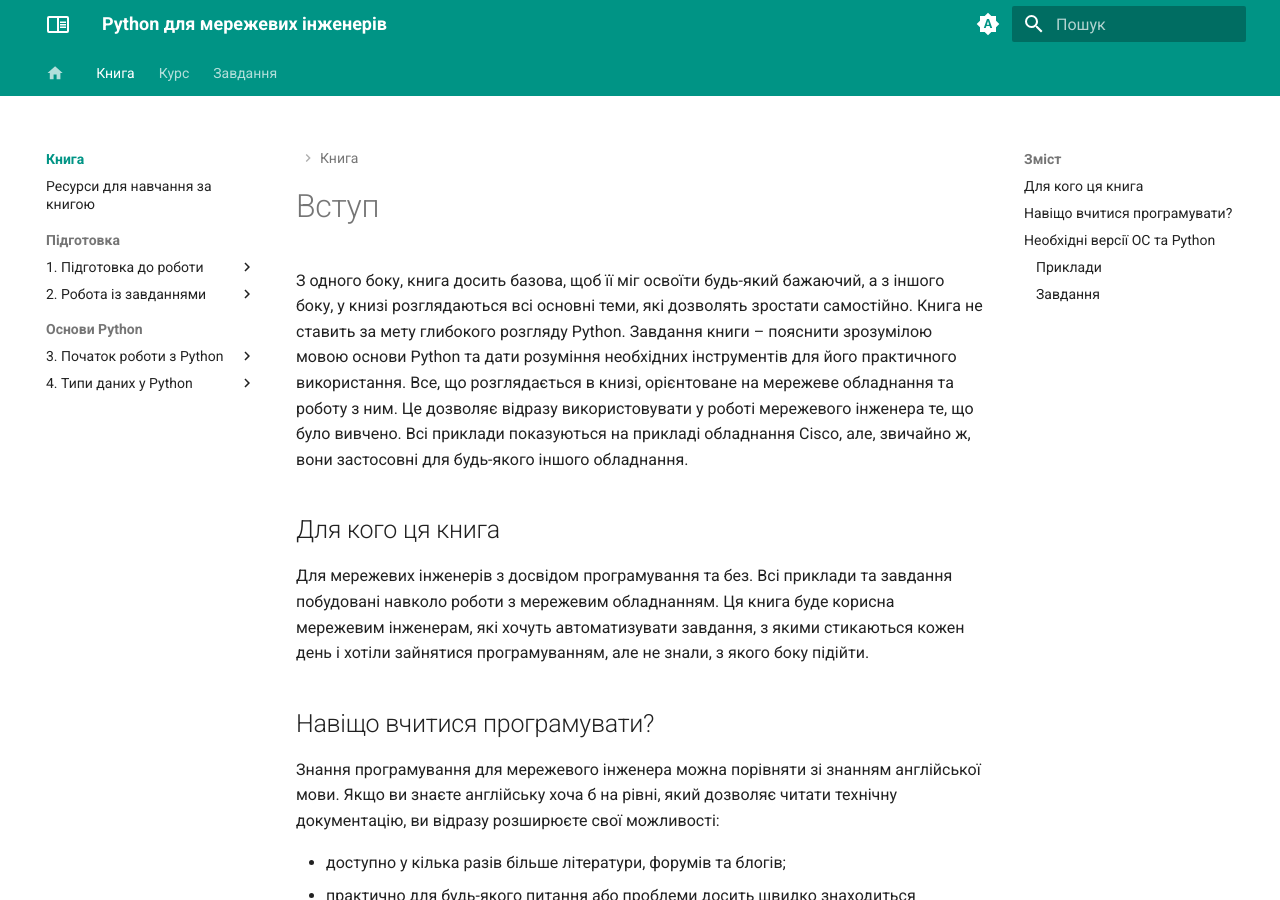
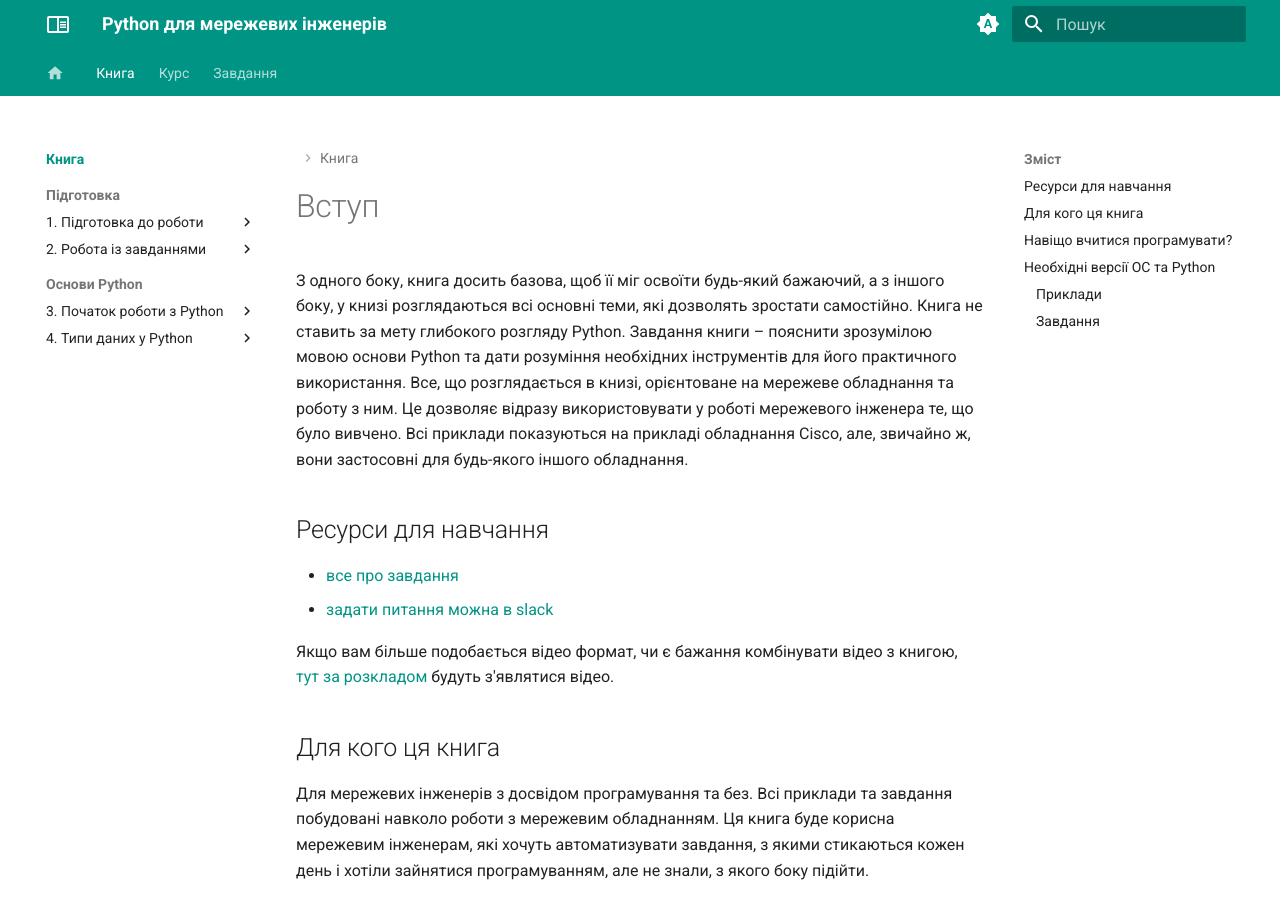
Before and after one commit to natenka/pyneng.io, an MkDocs documentation site: the page built from docs/book/index.md, in a window 1280 px wide and 900 px high. Built offline with MkDocs 1.6.1 and Material for MkDocs 9.7.7, drawn with Linux system fonts in a browser that asks for light colours; some of the changed text lies outside the part shown.

Commit message:
UPD book: del links

```diff
--- a/docs/book/index.md
+++ b/docs/book/index.md
@@ -9,6 +9,14 @@
 використовувати у роботі мережевого інженера те, що було вивчено.
 Всі приклади показуються на прикладі обладнання Cisco, але, звичайно ж,
 вони застосовні для будь-якого іншого обладнання.
+
+## Ресурси для навчання
+
+-  [все про завдання](/tasks/)
+-  [задати питання можна в slack](https://join.slack.com/t/pynenguk/shared_invite/zt-1ulyc49it-gM1aZ87gkOL183SOOeIhDg)
+
+Якщо вам більше подобається відео формат, чи є бажання комбінувати відео з
+книгою, [тут за розкладом](/course/schedule/) будуть з'являтися відео.
 
 ## Для кого ця книга
 
--- a/mkdocs.yml
+++ b/mkdocs.yml
@@ -165,7 +165,6 @@ nav:
   - " ": index.md
   - Книга:
     - book/index.md
-    - book/links.md
     - Підготовка:
       - 1. Підготовка до роботи:
         - book/01-intro/index.md
```
Also changed, not shown: docs/book/links.md (deleted, +0 -56 lines).
